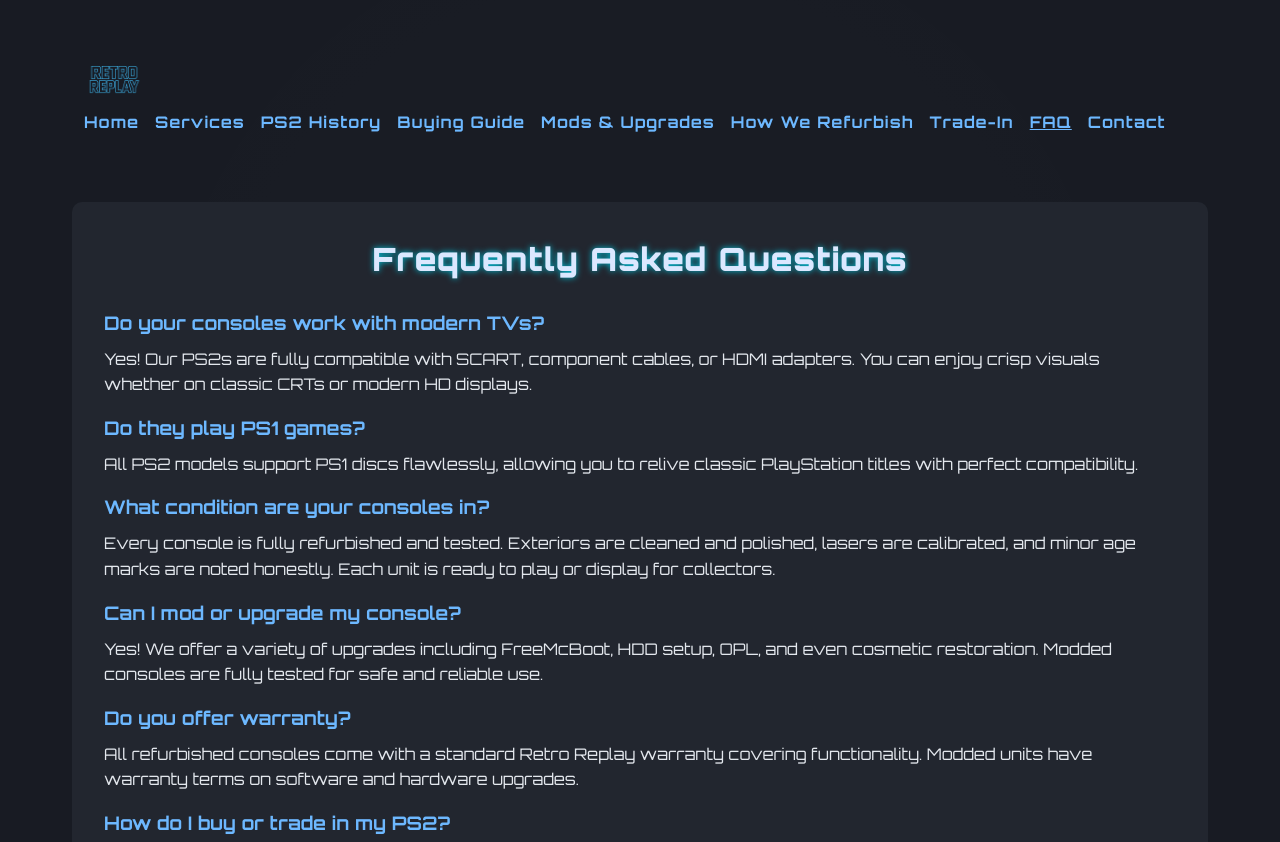
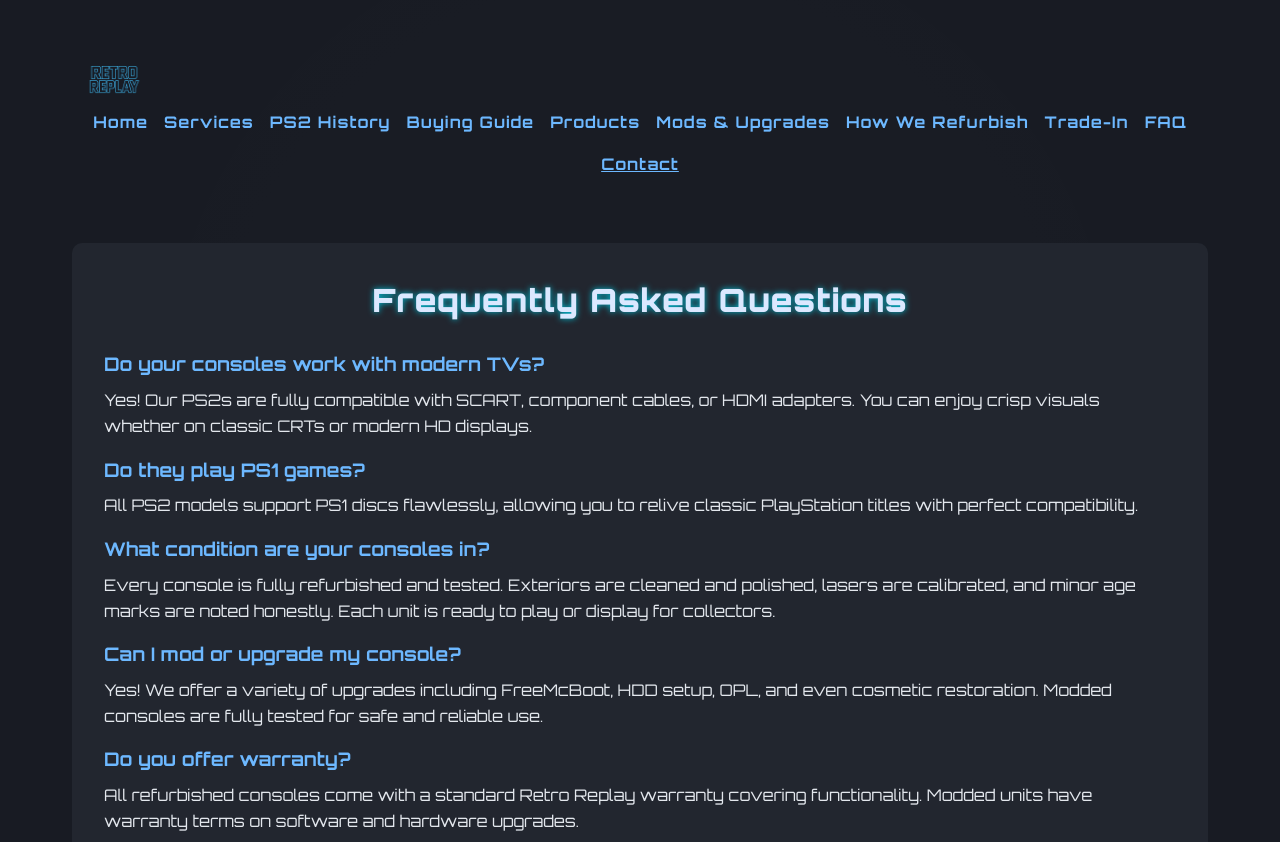
Before and after one commit to Taccountant2026/retro-replay, a plain HTML site: page faq.html in a window 1280 px wide. Shown: the top 842 px of the page. Drawn offline with Linux system fonts and the light colour scheme.

Commit message:
Update faq.html

```diff
--- a/faq.html
+++ b/faq.html
@@ -79,11 +79,12 @@
     <a href="services.html">Services</a>
     <a href="info.html">PS2 History</a>
     <a href="buying-guide.html">Buying Guide</a>
+    <a href="products.html">Products</a>
     <a href="mods-upgrades.html">Mods & Upgrades</a>
     <a href="how-we-refurbish.html">How We Refurbish</a>
     <a href="trade-in.html">Trade-In</a>
-    <a href="faq.html" class="active">FAQ</a>
-    <a href="contact.html">Contact</a>
+    <a href="faq.html">FAQ</a>
+    <a href="contact.html" class="active">Contact</a>
   </nav>
 </header>
 
```
